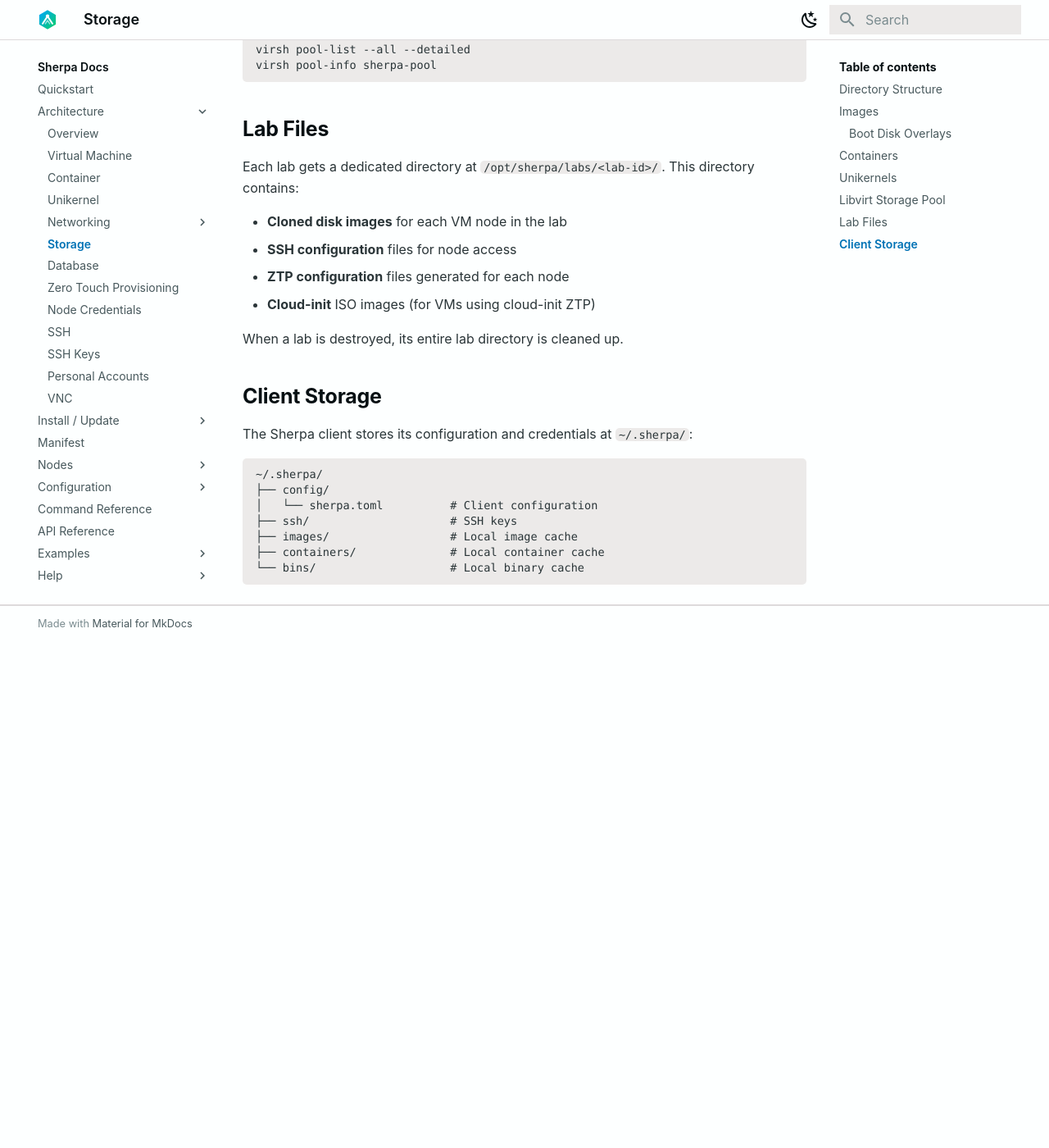
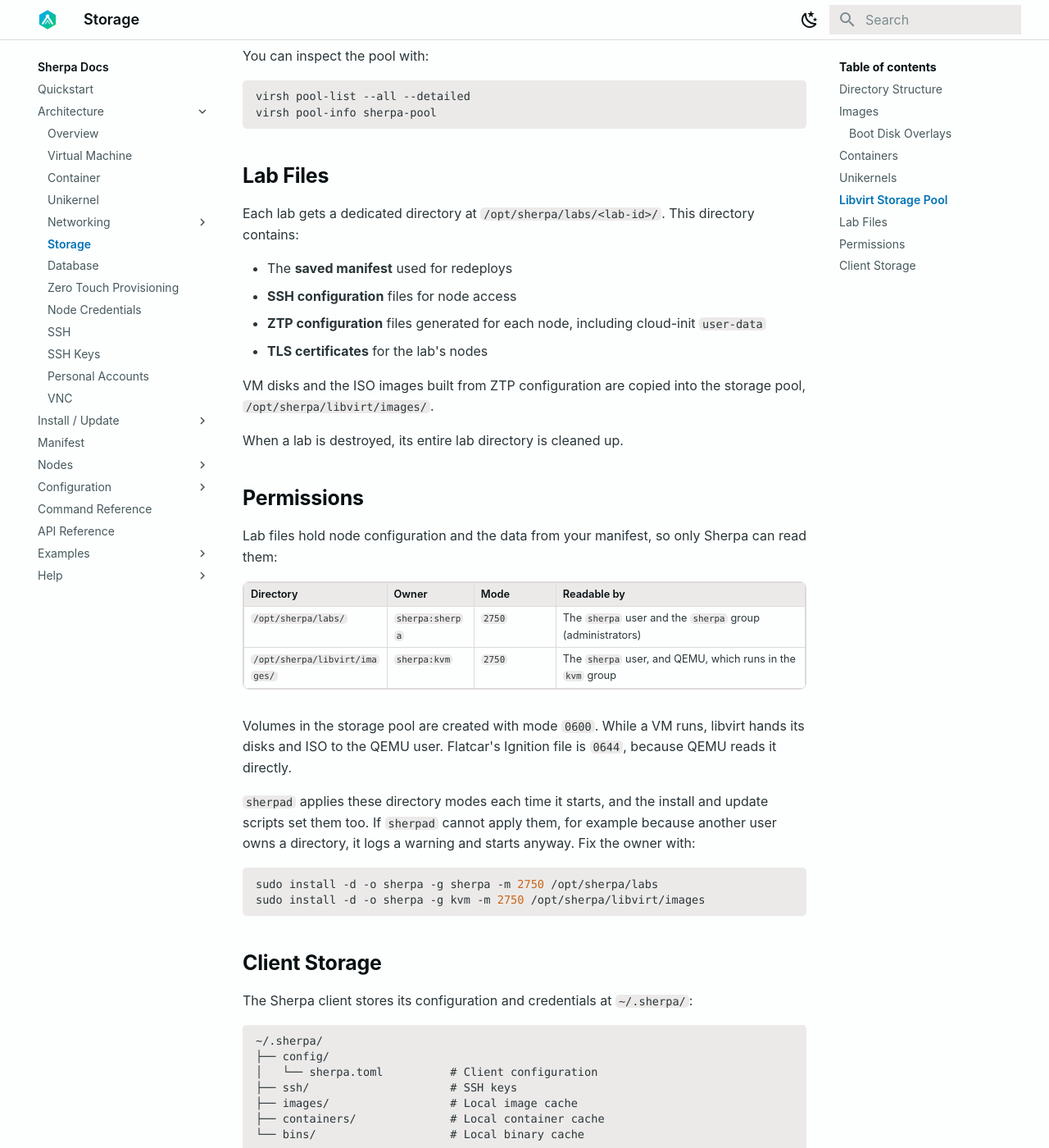
Before and after one commit to bwks/sherpa-docs, an MkDocs documentation site: the page built from docs/architecture/storage.md, in a window 1280 px wide and 1400 px high, scrolled down 1899 px. Shown: the whole window at 82% size. Built offline with MkDocs 1.6.1 and Material for MkDocs 9.7.7, drawn with Linux system fonts in a browser that asks for light colours; before the commit the page ends 2682 px from its top, so only the background shows below that; some of the changed text lies outside the part shown.

Commit message:
docs: lab data is not for secrets, and lab storage permissions [skip ci]
- manifest: warn that environment_variables, text_files, startup_scripts
  and user_scripts are stored on the server and are not for secrets; the
  example no longer suggests tokens.
- storage: lab files and storage pool contents, and their permissions.
- manual install: create the lab and pool directories with their modes.

Co-Authored-By: Claude Opus 5.5 <noreply@anthropic.com>

````diff
--- a/docs/architecture/storage.md
+++ b/docs/architecture/storage.md
@@ -13,9 +13,12 @@ Sherpa organises files across several directories under `/opt/sherpa/`.
 ├── bins/                    # Unikernel binaries
 ├── labs/                    # Per-lab runtime files
 │   └── <lab-id>/
-│       ├── <node>.qcow2     # Cloned VM disks
-│       ├── ssh_config       # Lab SSH config
+│       ├── manifest.toml    # Saved manifest
+│       ├── sherpa_ssh_config
+│       ├── ztp/             # Generated node configs
 │       └── ...
+├── libvirt/
+│   └── images/              # Storage pool: VM disks and ZTP media
 ├── ssh/                     # SSH keys
 └── .certs/                  # TLS certificates
     ├── server.crt
@@ -74,12 +77,37 @@ virsh pool-info sherpa-pool
 
 Each lab gets a dedicated directory at `/opt/sherpa/labs/<lab-id>/`. This directory contains:
 
-- **Cloned disk images** for each VM node in the lab
+- The **saved manifest** used for redeploys
 - **SSH configuration** files for node access
-- **ZTP configuration** files generated for each node
-- **Cloud-init** ISO images (for VMs using cloud-init ZTP)
+- **ZTP configuration** files generated for each node, including cloud-init `user-data`
+- **TLS certificates** for the lab's nodes
+
+VM disks and the ISO images built from ZTP configuration are copied into the storage pool,
+`/opt/sherpa/libvirt/images/`.
 
 When a lab is destroyed, its entire lab directory is cleaned up.
+
+## Permissions
+
+Lab files hold node configuration and the data from your manifest, so only Sherpa can read them:
+
+| Directory | Owner | Mode | Readable by |
+|---|---|---|---|
+| `/opt/sherpa/labs/` | `sherpa:sherpa` | `2750` | The `sherpa` user and the `sherpa` group (administrators) |
+| `/opt/sherpa/libvirt/images/` | `sherpa:kvm` | `2750` | The `sherpa` user, and QEMU, which runs in the `kvm` group |
+
+Volumes in the storage pool are created with mode `0600`. While a VM runs, libvirt hands its
+disks and ISO to the QEMU user. Flatcar's Ignition file is `0644`, because QEMU reads it
+directly.
+
+`sherpad` applies these directory modes each time it starts, and the install and update
+scripts set them too. If `sherpad` cannot apply them, for example because another user owns a
+directory, it logs a warning and starts anyway. Fix the owner with:
+
+```bash
+sudo install -d -o sherpa -g sherpa -m 2750 /opt/sherpa/labs
+sudo install -d -o sherpa -g kvm -m 2750 /opt/sherpa/libvirt/images
+```
 
 ## Client Storage
 
````
Also changed, not shown: docs/install-update/install/manual.md (+7 -1 lines), docs/manifest.md (+22 -3 lines).
